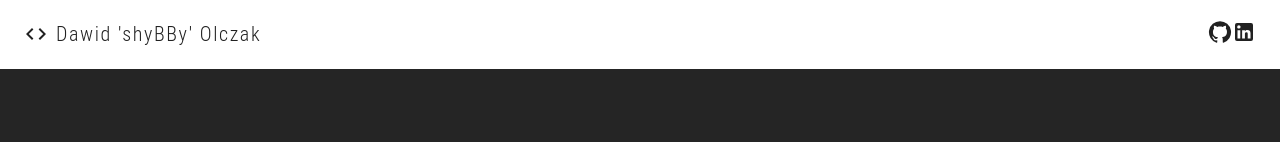
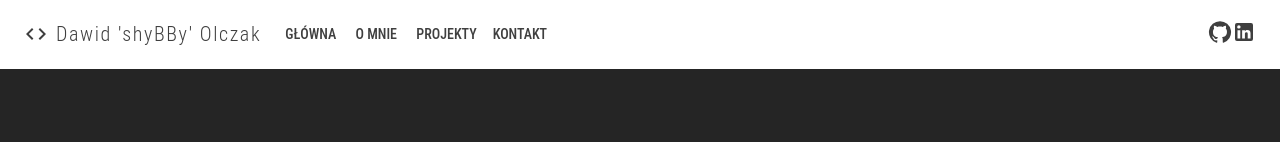
Before and after one commit to shyBBy/portfolio-frontend, a React (Create React App) app: page / in a window 1280 px wide. Shown: the top 142 px of the page. Built offline with nearby package versions, Linux system fonts and the light colour scheme.

Commit message:
update theme

```diff
--- a/src/components/TopPanel/TopPanel.tsx
+++ b/src/components/TopPanel/TopPanel.tsx
@@ -18,10 +18,10 @@ import MenuIcon from '@mui/icons-material/Menu';
 import CodeIcon from '@mui/icons-material/Code';
 import GitHubIcon from '@mui/icons-material/GitHub';
 import LinkedInIcon from '@mui/icons-material/LinkedIn';
-
 import {useAuth} from "../../hooks/useAuth";
 import {TopPanelUserMenu} from "./TopPanelUserMenu";
 import {TopPanelIcons} from "./TopPanelIcons";
+import {theme} from "../../theme";
 
 const pages = ['Główna', 'O mnie', 'Projekty', 'Kontakt'];
 
@@ -120,7 +120,7 @@ export const TopPanel = () => {
                             <Button
                                 key={page}
                                 onClick={handleCloseNavMenu}
-                                sx={{ my: 2, color: 'white', display: 'block' }}
+                                sx={{ my: 2, color: theme.palette.primary.contrastText, display: 'block' }}
                             >
                                 {page}
                             </Button>
--- a/src/theme.ts
+++ b/src/theme.ts
@@ -4,11 +4,11 @@ import { red } from '@mui/material/colors';
 
 export const theme = createTheme({
     palette: {
-        type: 'light',
         primary: {
             main: '#ffffff',
             light: '#b1b1b1',
             dark: '#b9b9b9',
+            contrastText: 'rgba(35,35,35,0.87)',
         },
         secondary: {
             main: '#e65358',
```
